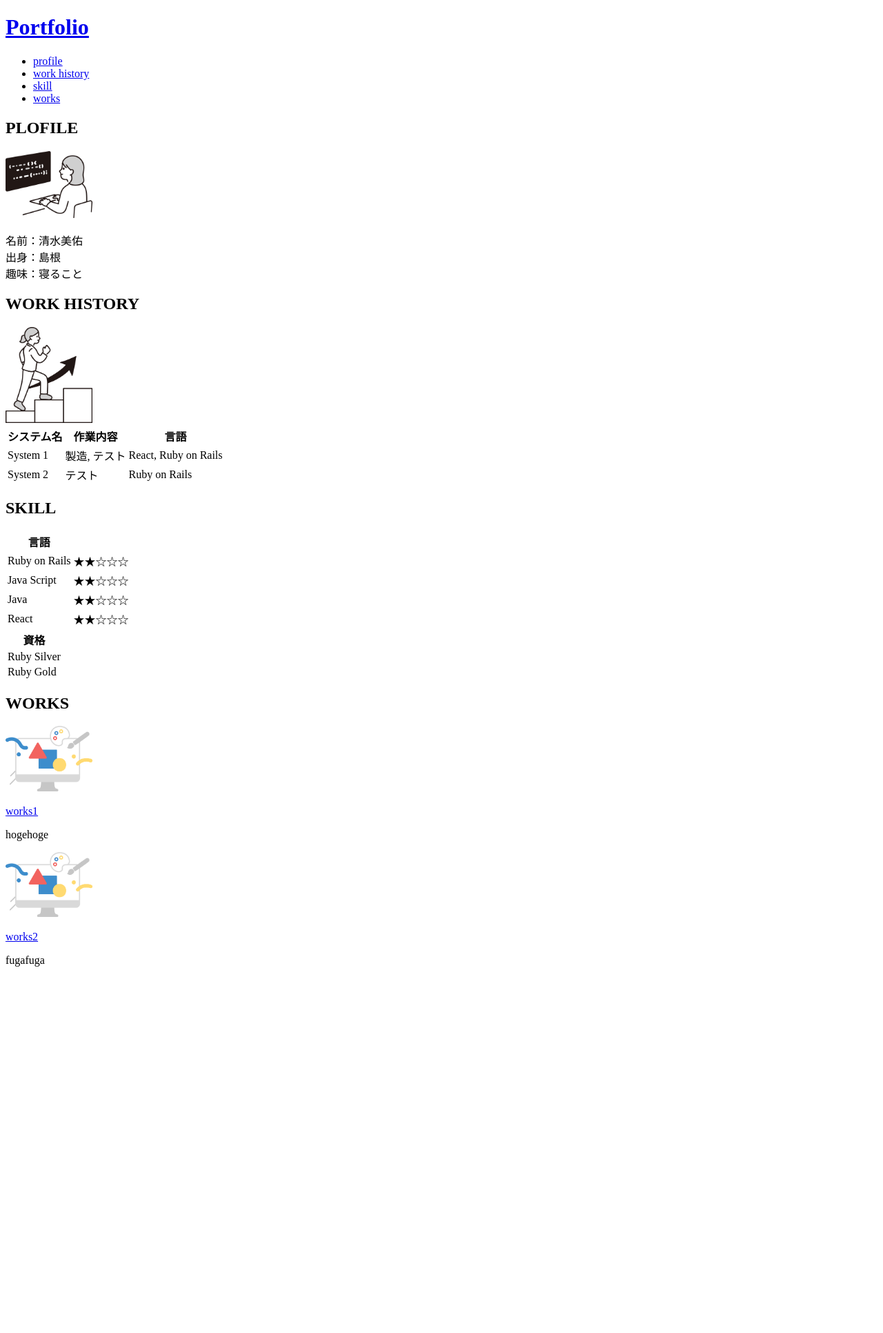
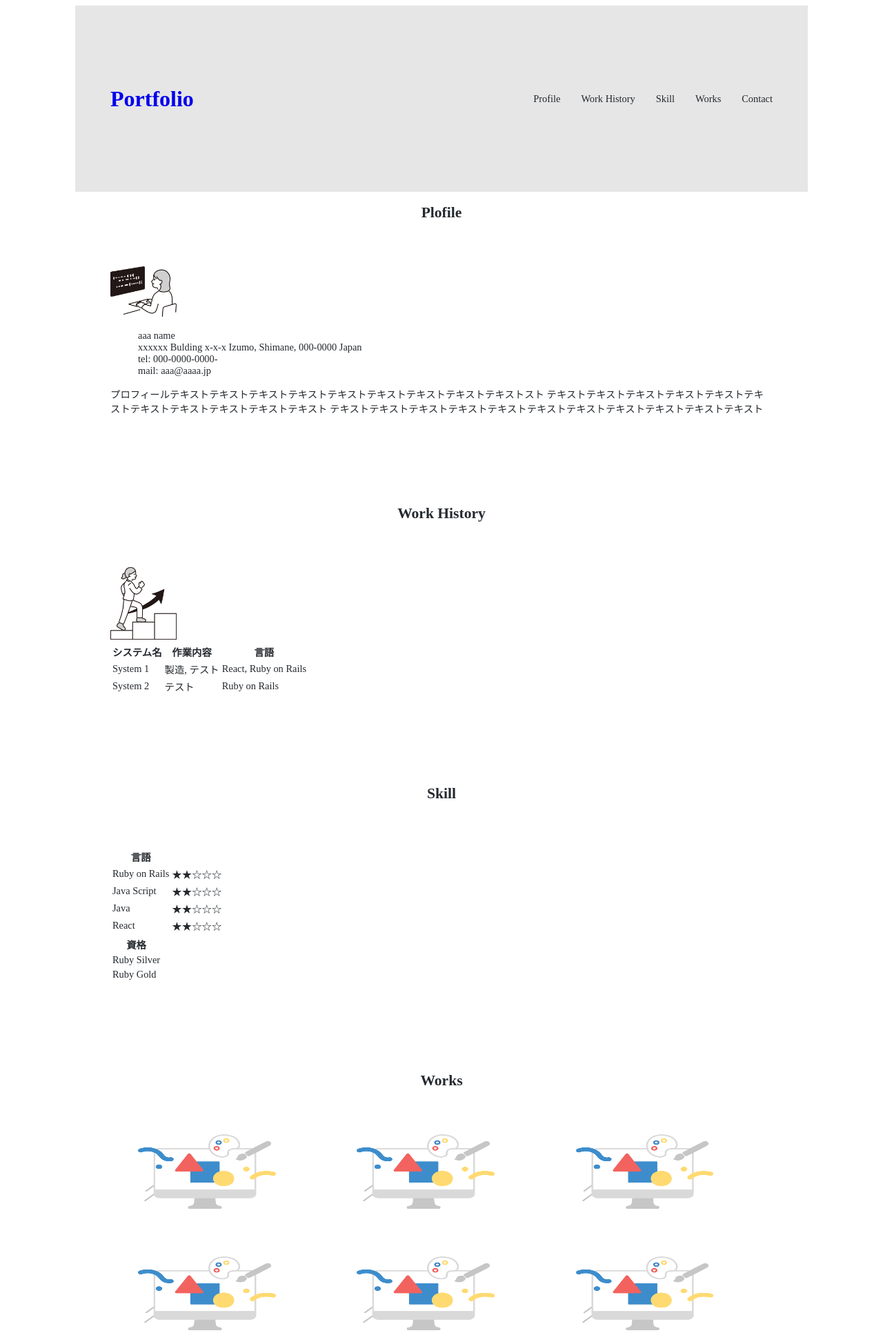
Before and after one commit to sjc-shimizu-m/port_folio, a Rails app: page / in a window 1280 px wide. Shown: the top 1932 px of the page at 69% size. Before the commit the page ends 1417 px from the top, so only its background shows below. Run offline with Rails 7, Linux system fonts and the light colour scheme; some libraries are stand-ins or nearby versions.

Commit message:
レイアウト

```diff
--- /dev/null
+++ b/app/assets/stylesheets/style.css
@@ -0,0 +1,209 @@
+@charset "UTF-8";
+
+html {
+  font-size: 100%;
+}
+
+body {
+  color: #24292e;
+}
+
+a {
+  text-decoration: none;
+}
+
+li {
+  list-style: none;
+}
+
+.wrapper {
+  max-width: 960px;
+  margin: 0 auto 130px auto;
+  font-size: 0.9rem;
+  padding: 0 4%;
+}
+
+.site-title {
+  line-height: 1px;
+}
+
+.site-title a {
+  display: block;
+}
+
+.sec-title {
+  font-size: 1.5em;
+  text-align: center;
+  margin-bottom: 65px;
+}
+
+/*-------------------------------------------------
+ヘッダー
+-------------------------------------------------*/
+#header {
+  max-width: 960px;
+  display: flex;
+  justify-content: space-between;
+  align-items: center;
+  height: 270px;
+  margin: 0 auto;
+  padding: 0 4%;
+  background-color: #e6e6e6;
+}
+
+#header ul {
+  display: flex;
+  padding: 10px 0;
+}
+
+#header li {
+  font-size: 0.9em;
+  margin-left: 30px;
+}
+
+#header li a {
+  color: #24292e;
+}
+
+#header li a:hover {
+  opacity: 0.7;
+}
+
+#header li img.icon {
+  width: 20px;
+}
+
+/*---------------------------------------
+Profile
+---------------------------------------*/
+#profile ul {
+  margin-bottom: 30px;
+}
+
+#profile li:first-child {
+  margin-bottom: 30px;
+}
+
+#profile p {
+  text-align: justify;
+}
+
+/*---------------------------------------
+Works
+---------------------------------------*/
+#works ul {
+  display: flex;
+  justify-content: space-between;
+  flex-wrap: wrap;
+  margin-bottom: 50px;
+}
+
+#works li {
+  width: 31%;
+  margin-bottom: 23px;
+}
+
+/*---------------------------------------
+Contact
+---------------------------------------*/
+#contact dl {
+  display: flex;
+  flex-wrap: wrap;
+  margin-bottom: 20px;
+}
+
+#contact dt {
+  width: 15%;
+}
+
+#contact dd {
+  width: 85%;
+  margin-bottom: 10px;
+}
+
+#contact dd input,
+#contact dd textarea {
+  width: 100%;
+  border: solid 1px #c8c8c8;
+  padding: 10px;
+}
+
+#contact dd textarea {
+  height: 10rem;
+}
+
+#contact .button {
+  text-align: center;
+}
+
+#contact .button input {
+  width: 200px;
+  background-color: #24292e;
+  color: #fff;
+  padding: 15px 0;
+  border: solid 1px #24292e;
+}
+
+#contact .button input:hover {
+  background: #fff;
+  color: #24292e;
+}
+
+/*---------------------------------------
+SP
+---------------------------------------*/
+@media screen and (max-width: 600px) {
+  .wrapper {
+    margin-bottom: 70px;
+  }
+  .site-title {
+    margin-top: 20px;
+  }
+  .sec-title {
+    margin-bottom: 40px;
+  }
+
+  /*-------------------------------------
+  ヘッダー
+  -------------------------------------*/
+  #header {
+    max-width: 100%;
+    height: auto;
+    flex-direction: column;
+  }
+
+  #header li {
+    font-size: 0.8rem;
+    margin-left: 20px;
+  }
+
+  #header li:first-child {
+    margin-left: 0;
+  }
+
+  /*-------------------------------------
+  Works
+  -------------------------------------*/
+  #works ul {
+    flex-direction: column;
+  }
+
+  #works li {
+    width: 100%;
+  }
+
+  /*-------------------------------------
+  Contact
+  -------------------------------------*/
+  #contact dl {
+    flex-direction: column;
+  }
+
+  #contact dt {
+    width: 100%;
+  }
+
+  #contact dd {
+    width: 100%;
+  }
+}
--- a/app/views/tops/_header.html.erb
+++ b/app/views/tops/_header.html.erb
@@ -1,13 +1,14 @@
-<header>
-  <h1>
+<header id="header">
+  <h1 class="site-title">
     <a href="/">Portfolio</a>
   </h1>
-  <nav class="pc_nav">
+  <nav>
     <ul>
-      <li><a href="#profile">profile</a></li>
-      <li><a href="#work_history">work history</a></li>
-      <li><a href="#skill">skill</li>
-      <li><a href="#works">works</a></li>
+      <li><a href="#profile">Profile</a></li>
+      <li><a href="#work_history">Work History</a></li>
+      <li><a href="#skill">Skill</li>
+      <li><a href="#works">Works</a></li>
+      <li><a href="contact">Contact</a></li>
     </ul>
   </nav>
 </header>
--- a/app/views/tops/_profile.html.erb
+++ b/app/views/tops/_profile.html.erb
@@ -1,13 +1,15 @@
 <section id="plofile" class="wrapper">
-  <h1>PLOFILE</h1>
-  <div class="flex">
-    <%= image_tag 'programing.png', width: '10%', height: '10%' %>
-    <div class="right">
-      <p class="text">
-        名前：清水美佑<br>
-        出身：島根<br>
-        趣味：寝ること<br>
-      </p>
-    </div>
-  </div>
+  <h2 class="sec-title">Plofile</h2>
+  <%= image_tag 'programing.png', width: '10%', height: '10%' %>
+  <ul>
+    <li>aaa name</li>
+    <li>xxxxxx Bulding x-x-x Izumo, Shimane, 000-0000 Japan</li>
+    <li>tel: 000-0000-0000-</li>
+    <li>mail: aaa@aaaa.jp</li>
+  </ul>
+  <p>
+    プロフィールテキストテキストテキストテキストテキストテキストテキストテキストテキストスト
+    テキストテキストテキストテキストテキストテキストテキストテキストテキストテキストテキスト
+    テキストテキストテキストテキストテキストテキストテキストテキストテキストテキストテキスト
+  </p>
 </section>
--- a/app/views/tops/_skill.html.erb
+++ b/app/views/tops/_skill.html.erb
@@ -1,5 +1,5 @@
 <section id="skill" class="wrapper">
-  <h1>SKILL</h1>
+  <h2 class="sec-title">Skill</h2>
   <div class="flex">
     <table>
       <thead>
--- a/app/views/tops/_work_history.html.erb
+++ b/app/views/tops/_work_history.html.erb
@@ -1,5 +1,5 @@
 <section id="work_history" class="wrapper">
-  <h1>WORK HISTORY</h1>
+  <h2 class="sec-title">Work History</h2>
   <div class="flex">
     <%= image_tag 'step.png', width: '10%', height: '10%' %>
     <div class="right">
--- a/app/views/tops/_works.html.erb
+++ b/app/views/tops/_works.html.erb
@@ -1,21 +1,11 @@
 <section id="works" class="wrapper">
-  <h1>WORKS</h1>
-  <div class="flex">
-    <%= image_tag 'design.png', width: '10%', height: '10%' %>
-    <div class="right">
-      <p class="title">
-        <%= link_to("works1", "https://www.google.co.jp/")%>
-      </p>
-      <p class="text">hogehoge</p>
-    </div>
-  </div>
-  <div class="flex">
-    <%= image_tag 'design.png', width: '10%', height: '10%' %>
-    <div class="right">
-      <p class="title">
-        <%= link_to("works2", "https://www.google.co.jp/")%>
-      </p>
-      <p class="text">fugafuga</p>
-    </div>
-  </div>
+  <h2 class="sec-title">Works</h2>
+  <ul>
+    <li><%=image_tag 'design.png', width: '70%', height: '70%' %></li>
+    <li><%=image_tag 'design.png', width: '70%', height: '70%' %></li>
+    <li><%=image_tag 'design.png', width: '70%', height: '70%' %></li>
+    <li><%=image_tag 'design.png', width: '70%', height: '70%' %></li>
+    <li><%=image_tag 'design.png', width: '70%', height: '70%' %></li>
+    <li><%=image_tag 'design.png', width: '70%', height: '70%' %></li>
+  </ul>
 </section>
--- a/app/views/tops/index.html.erb
+++ b/app/views/tops/index.html.erb
@@ -1,4 +1,20 @@
+<div id="mainvisual">
+</div>
 <%= render 'profile' %>
 <%= render 'work_history' %>
 <%= render 'skill' %>
 <%= render 'works' %>
+<section id="contact" class="wrapper">
+  <h2 class="sec-title">Contact</h2>
+  <form action="#" method="post">
+    <dl>
+      <dt><label for="name">Name</label></dt>
+      <dd><input type="text" id="name" name="your-name"></dd>
+      <dt><label for="email">E-mail</label></dt>
+      <dd><input type="email" id="email" name="your-email"></dd>
+      <dt><label for="massage">Message</label></dt>
+      <dd><textarea id="message" name="your-message"></textarea></dd>
+    </dl>
+    <dic class="button"><input type="submit" value="送信"></div>
+  </form>
+</section>
```
Also changed, not shown: 2 other files.
